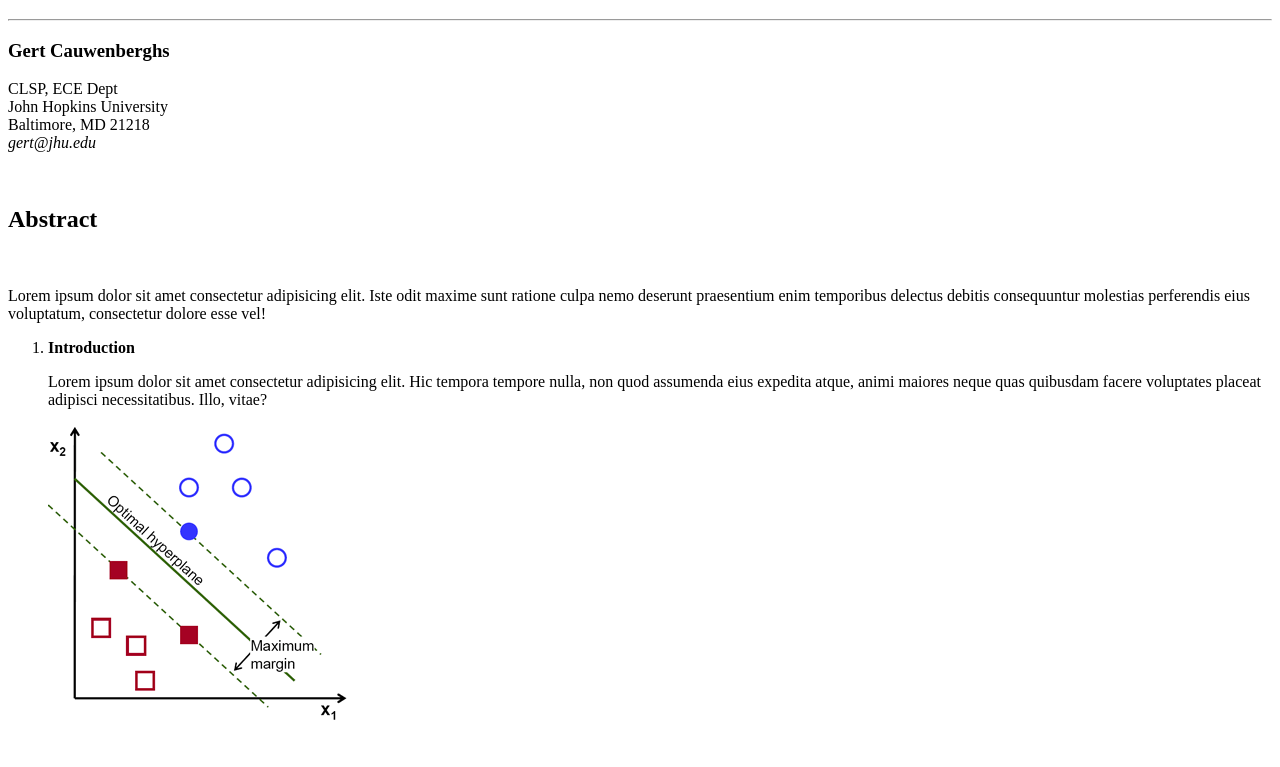
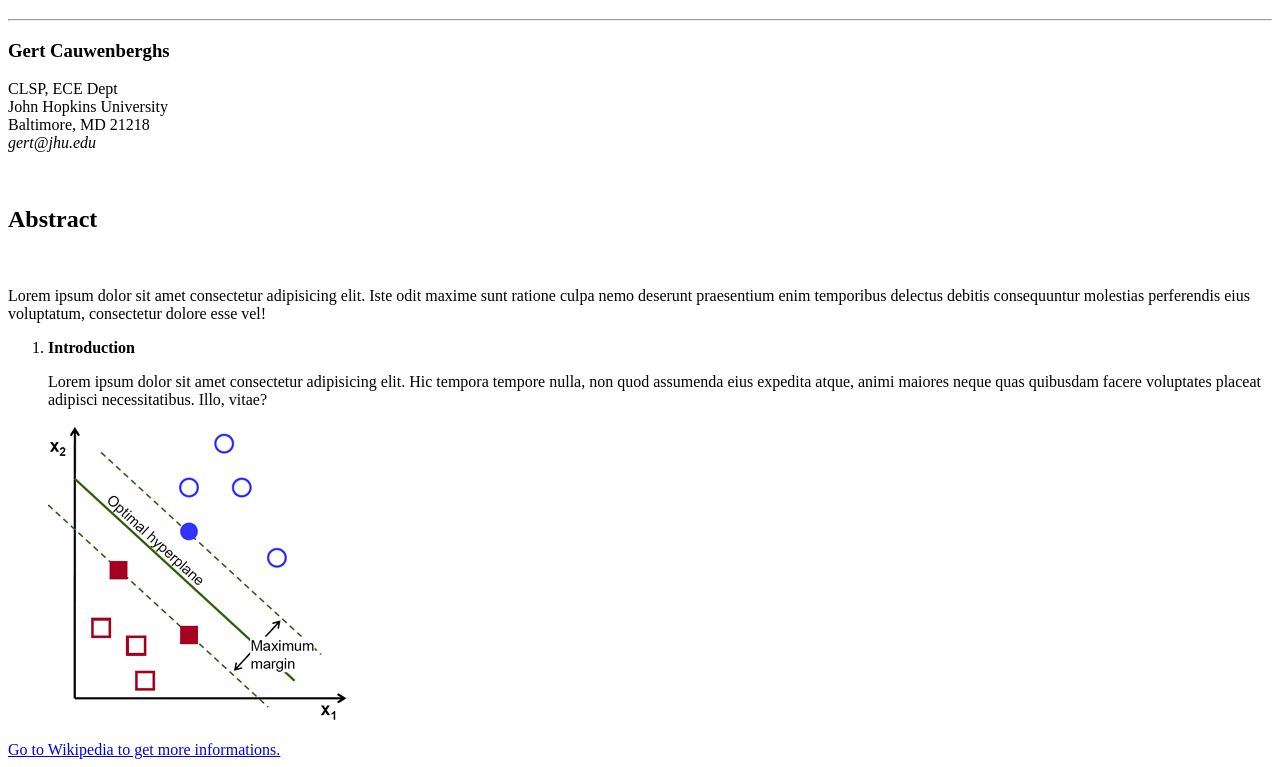
Before and after one commit to XanderGale/esercitazione-in-aula-lezionehtml1, a plain HTML site: page index.html in a window 1280 px wide. Shown: the part 61-828 px from the top of the page. Before the commit the page ends 802 px from the top, so only its background shows below. Drawn offline with Linux system fonts and the light colour scheme.

Commit message:
Added link to Wikipedia

```diff
--- a/index.html
+++ b/index.html
@@ -34,5 +34,9 @@
             <img src="img/optimal-hyperplane.png" alt="Paper Diagram"></li>
         </ol>
     </main>
+    <footer>
+        <!-- Link to Wikipedia -->
+        <a href="https://en.wikipedia.org/wiki/Support-vector_machine">Go to Wikipedia to get more informations.</a>
+    </footer>
 </body>
 </html>
```
